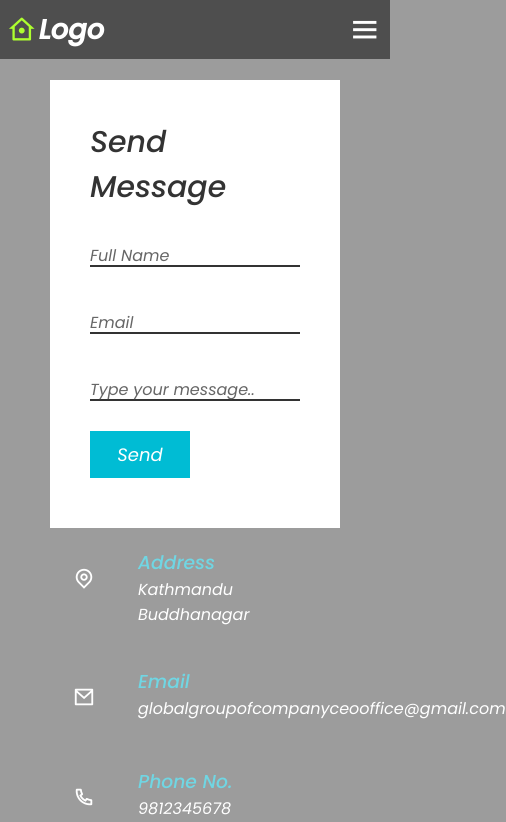
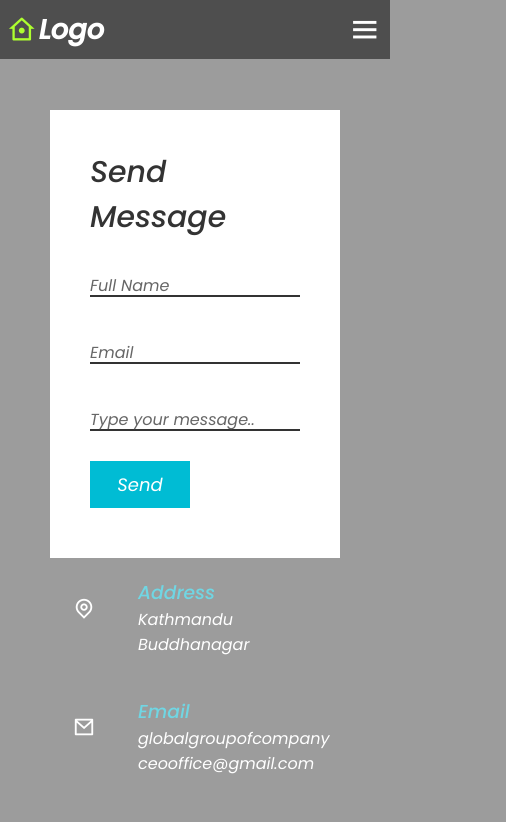
Before and after one commit to bipul077/Portfolio, a React (Create React App) app in the folder portfolio/: page /contact in a window 390 px wide. Shown: the top 822 px of the page, 506 px wide, since content can reach past the window. Built offline with nearby package versions, Linux system fonts and the light colour scheme.

Commit message:
contact page fixes

```diff
--- a/portfolio/src/components/Contact/Contact.css
+++ b/portfolio/src/components/Contact/Contact.css
@@ -123,6 +123,7 @@
 @media (max-width: 991px){
     .contact{
         padding: 50px;
+        padding-top: 80px;
     }
     .containerC{
         flex-direction: column-reverse;
@@ -135,3 +136,9 @@
         width: 100%;
     }
 }
+@media (max-width:480px) {
+    .textC span{
+        display: inline-block;
+    }
+
+}
--- a/portfolio/src/components/Contact/Contact.js
+++ b/portfolio/src/components/Contact/Contact.js
@@ -18,7 +18,7 @@ export default function Contact() {
                         <div className = "icon"><i class="ri-mail-line"></i></div>
                         <div className = "textC">
                             <h3>Email</h3>
-                            <p>globalgroupofcompanyceooffice@gmail.com</p>
+                            <p>globalgroupofcompany<span>ceooffice@gmail.com</span></p>
                         </div>
                     </div>
                     <div className = "box">
```
